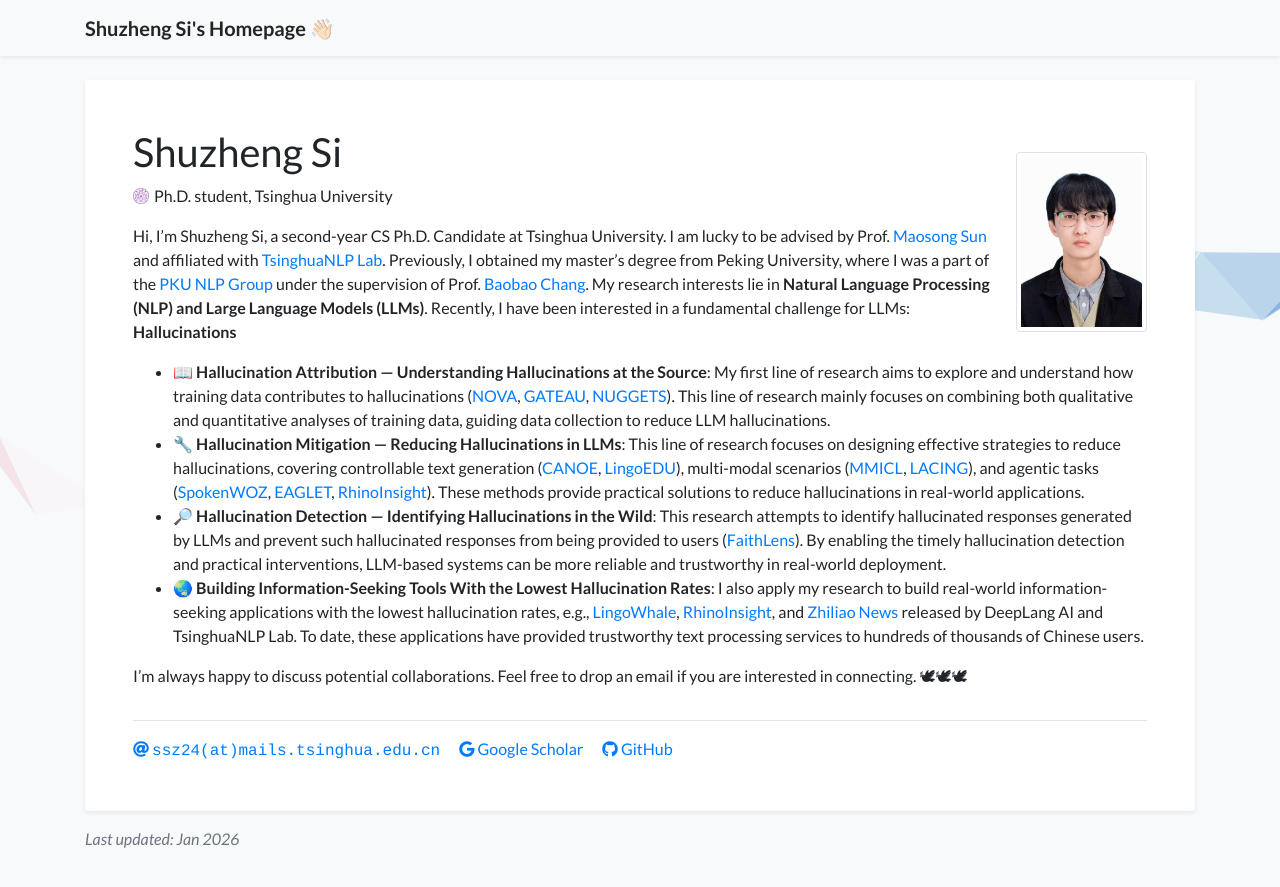
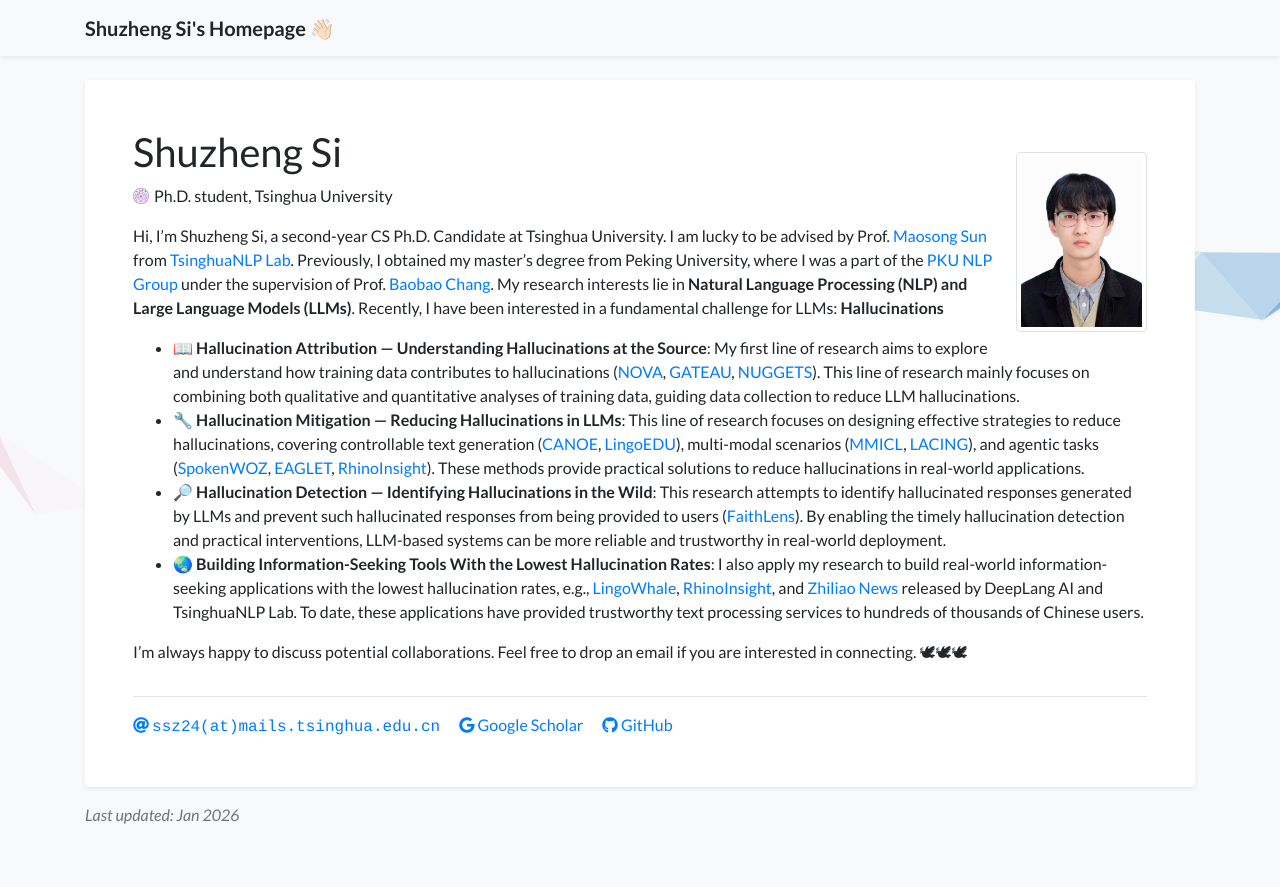
Before and after one commit to S1s-Z/s1s-z.github.io, a Jekyll site: the page built from index.html, in a window 1280 px wide. Shown: the top 887 px of the page. Built offline with Jekyll 4.4.1, drawn with Linux system fonts in a browser that asks for light colours; a style sheet for code colours, icons or effects is not loaded.

Commit message:
Update profile.yml

```diff
--- a/_data/profile.yml
+++ b/_data/profile.yml
@@ -19,7 +19,7 @@
 # xiaohongshu: 5fa2663000000000010068e2
 
 short_bio: >-
-  Hi, I’m Shuzheng Si, a second-year CS Ph.D. Candidate at Tsinghua University. I am lucky to be advised by Prof. <a href="https://scholar.google.com/citations?hl=en&user=zIgT0HMAAAAJ">Maosong Sun</a> and affiliated with <a href="https://nlp.csai.tsinghua.edu.cn">TsinghuaNLP Lab</a>. Previously, I obtained my master’s degree from Peking University, where I was a part of the <a href="https://pkunlp-icler.github.io/">PKU NLP Group</a> under the supervision of Prof. <a href="https://scholar.google.com.au/citations?user=LaKNyhQAAAAJ">Baobao Chang</a>. My research interests lie in <b>Natural Language Processing (NLP) and Large Language Models (LLMs)</b>. Recently, I have been interested in a fundamental challenge for LLMs: <b> Hallucinations</b>
+  Hi, I’m Shuzheng Si, a second-year CS Ph.D. Candidate at Tsinghua University. I am lucky to be advised by Prof. <a href="https://scholar.google.com/citations?hl=en&user=zIgT0HMAAAAJ">Maosong Sun</a> from <a href="https://nlp.csai.tsinghua.edu.cn">TsinghuaNLP Lab</a>. Previously, I obtained my master’s degree from Peking University, where I was a part of the <a href="https://pkunlp-icler.github.io/">PKU NLP Group</a> under the supervision of Prof. <a href="https://scholar.google.com.au/citations?user=LaKNyhQAAAAJ">Baobao Chang</a>. My research interests lie in <b>Natural Language Processing (NLP) and Large Language Models (LLMs)</b>. Recently, I have been interested in a fundamental challenge for LLMs: <b> Hallucinations</b>
   <br>
   <ul class="pub">
       <li>
```
